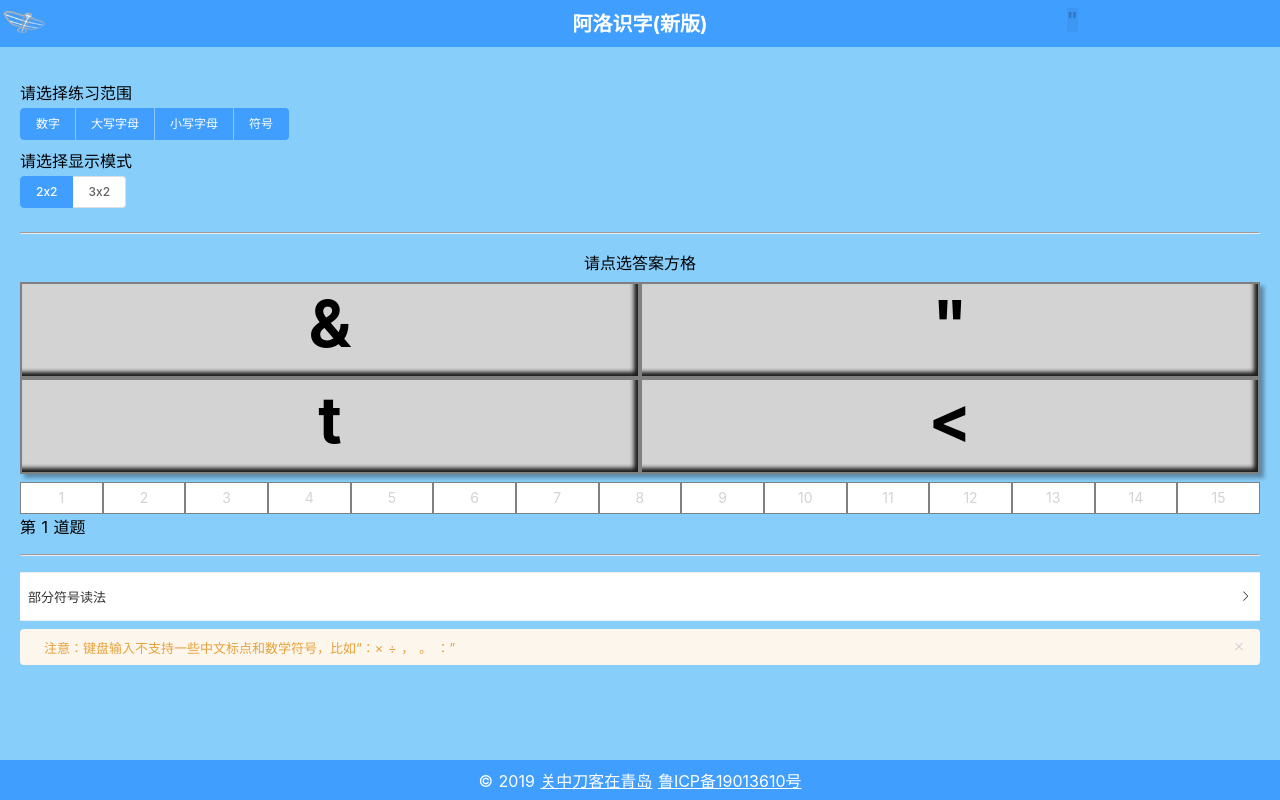
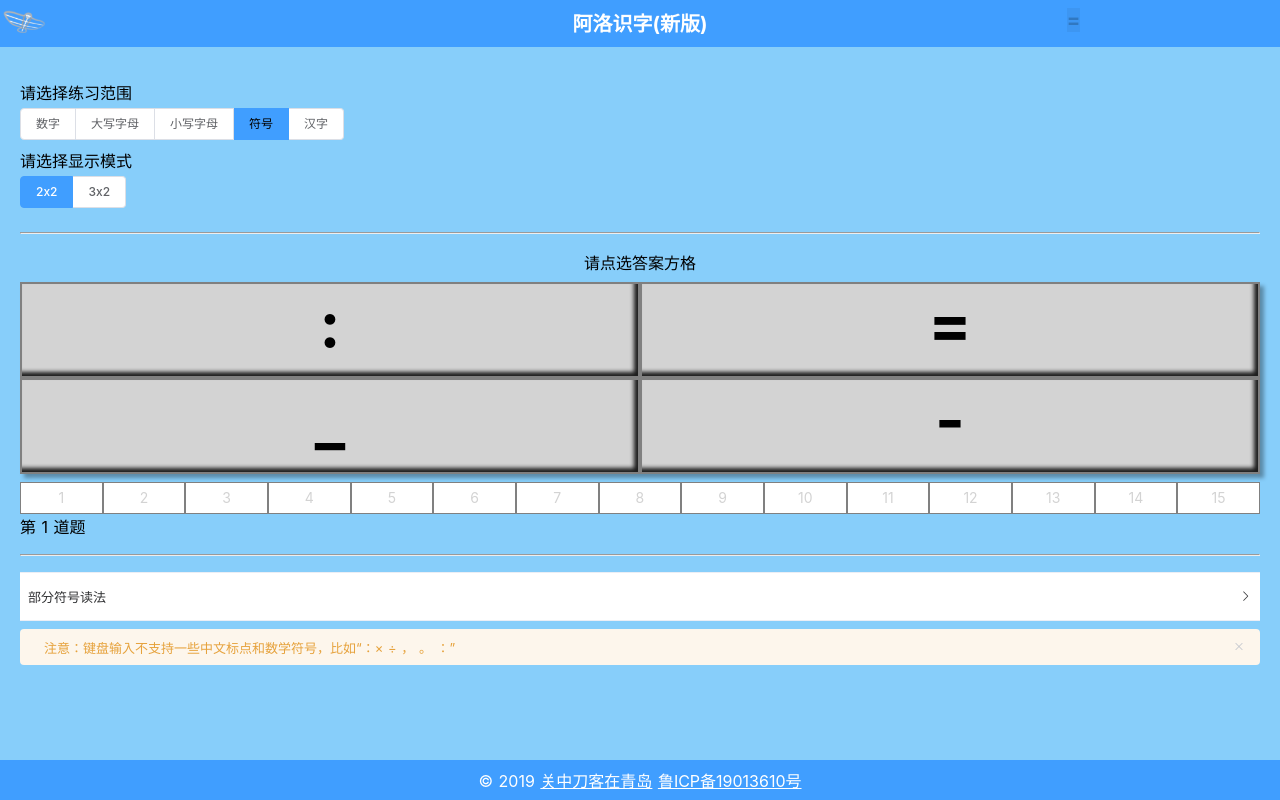
Before and after one commit to daoke0818/pro_baby_literacy, a Nuxt app: page / in a window 1280 px wide. Built offline with nearby package versions, Linux system fonts and the light colour scheme.

Commit message:
添加汉字中……

```diff
--- a/components/MainBox.vue
+++ b/components/MainBox.vue
@@ -4,7 +4,7 @@
       <label>请选择练习范围</label>
       <el-checkbox-group :style="{pointerEvents: isEnd?'none':''}" v-model="typeRange" @change="changeTypeRange"
                          size="small" :min="1">
-        <el-checkbox-button class="testScope" v-for="item in typeRanges" :key="item" :label="item"></el-checkbox-button>
+        <el-checkbox-button class="testScope" v-for="item in typeRanges" :key="item" :label="item" @click.native="changeTypeChecked"></el-checkbox-button>
       </el-checkbox-group>
       <label>请选择显示模式</label>
       <div>
@@ -61,6 +61,7 @@
         name: "MainBox",
         data() {
             return {
+              // changeTypeChecked:false,
                 isChecked: false,
                 limitNum: 15,
                 blockNum: 4,
@@ -72,8 +73,8 @@
                 timer: '',
                 thumbAttr: '',
                 boxActive: -1,
-                typeRange: ['数字', '大写字母', '小写字母', '符号'],
-                typeRanges: ['数字', '大写字母', '小写字母', '符号'],
+                typeRange: ['符号'],
+                typeRanges: ['数字', '大写字母', '小写字母', '符号', '汉字'],
                 displayMode: '2x2',
                 displayModes: ['2x2', '3x2'],
                 result: '',
@@ -84,6 +85,8 @@
                 operateCharArray: [['`', '反引号'], ['~', '波浪号'], ['!', ''], ['@', '同单词at'], ['#', ''], ['$', '同单词dollar'], ['%', ''], ['^', '尖角号'], ['&', '同单词and'], ['*', ''], ['\\', '反斜杠'], ['/', '斜杠'], ['(', '左小括号或左圆括号'], [')', ''], ['[', '左中括号或左方括号'], [']', ''], ['{', ''], ['}', '右大括号或右花括号'], ['<', ''], ['>', '大于号或右尖括号'], ['_', '下划线'], ['|', '竖杠或管道符'], [',', ''], ['.', '小数点或英文句号'], [';', ''], ['?', ''], [':', ''], ['\'', '单引号'], ['\"', '双引号'], ['+', ''], ['-', ''], ['×', ''], ['÷', ''], ['=', ''], ['。', ''], ['《', '左书名号'], ['》', '']],
                 operateChar: '',
                 passOperateChar: '',
+                hanZi:'',
+                passHanZi:['一二三四五六七八九十'],
                 fillStr: [],
                 counter: 1,
                 goodWidth: 'w-50',
@@ -101,7 +104,18 @@
                 }
                 return arr;
             },
-            changeTypeRange() {
+          changeTypeChecked(e){
+              if(e.target.innerHTML==='汉字'){
+                this.typeRange = ['汉字']
+              }else{
+                let index = this.typeRange.indexOf('汉字');
+                if(index>=0){
+                  this.typeRange.splice(index,1,null)
+                }
+
+              }
+          },
+            changeTypeRange(item) {
                 this.shuffle();
             },
             changeDisplayMode() {
@@ -134,6 +148,9 @@
                             break;
                         case '符号':
                             charRange += this.passOperateChar;
+                            break;
+                        case '汉字':
+                            charRange += this.passHanZi;
                             break;
                     }
                 });
@@ -194,7 +211,7 @@
             window.onkeydown = (e) => {
                 this.clickBlock(this.fillStr.indexOf(e.key))
             }
-            console.log(this.operateChar.split('').map(item => "['" + item + "','']"))
+            // console.log(this.operateChar.split('').map(item => "['" + item + "','']"))
         },
         mounted() {
             this.$good = document.querySelector('#good');
--- a/nuxt.config.js
+++ b/nuxt.config.js
@@ -55,7 +55,7 @@ export default {
   router: {
     mode: 'hash',
     // mode: 'history',
-    base: './'
+    base: '/'
   }
 
 }
```
